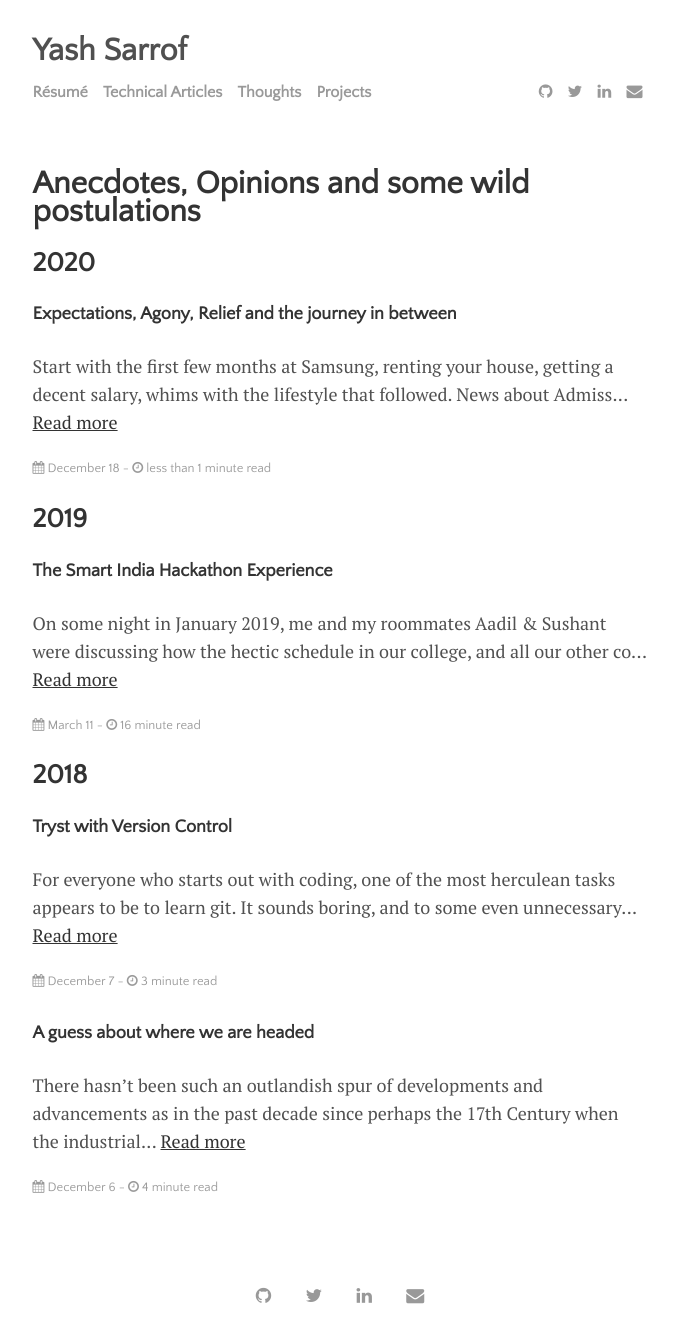
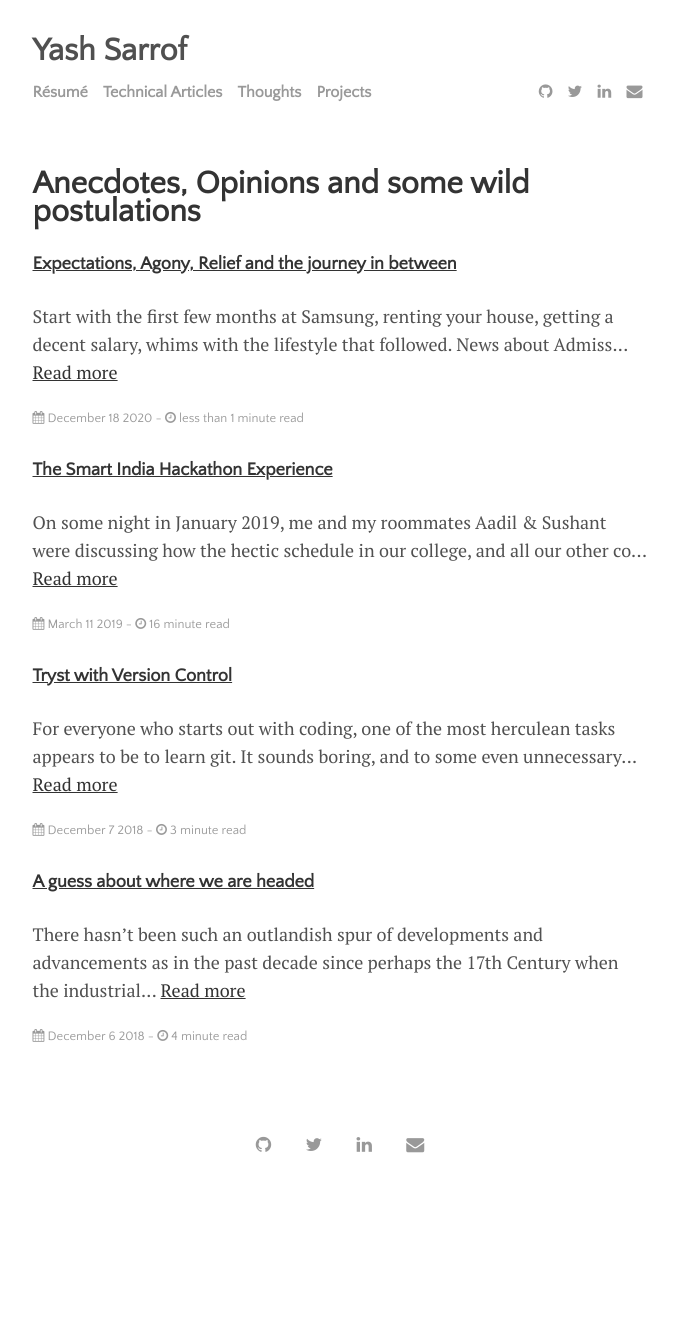
Before and after one commit to yashYRS/yashYRS.github.io, a Jekyll site: the page built from menu/thoughts.md, in a window 1280 px wide. Shown: the whole page, without its empty margins (300-977 px from the left). Built offline with Jekyll 4.4.1, drawn with Linux system fonts in a browser that asks for light colours; after the commit the page ends 1191 px from its top, so only the background shows below that.

```diff
--- a/menu/thoughts.md
+++ b/menu/thoughts.md
@@ -6,20 +6,10 @@ title: Anecdotes, Opinions and some wild postulations
   {% for post in site.posts %}
 
     {% if post.categories contains "Thoughts" %}
-      {% unless post.next.categories contains "Thoughts" %}
-        <h2>{{ post.date | date: '%Y' }}</h2>
-      {% else %}
-        {% capture year %}{{ post.date | date: '%Y' }}{% endcapture %}
-        {% capture nyear %}{{ post.next.date | date: '%Y' }}{% endcapture %}
-        {% if year != nyear %}
-          <h2>{{ post.date | date: '%Y' }}</h2>
-        {% endif %}
-      {% endunless %}
-
       <li itemscope>
-        <h4>{{ post.title }}</h4>
+        <a href="{{ site.github.url }}{{ post.url }}"> <h4>{{ post.title }} </h4></a>
         <p> {{ post.content | strip_html | truncate: 150 }} <a href="{{ site.github.url }}{{ post.url }}">Read more</a></p>
-        <p class="post-date"><span><i class="fa fa-calendar" aria-hidden="true"></i> {{ post.date | date: "%B %-d" }} - <i class="fa fa-clock-o" aria-hidden="true"></i> {% include read-time.html %}</span></p>
+        <p class="post-date"><span><i class="fa fa-calendar" aria-hidden="true"></i> {{ post.date | date: "%B %-d %Y" }} - <i class="fa fa-clock-o" aria-hidden="true"></i> {% include read-time.html %}</span></p>
       </li>
 
     {% endif %}
```
Also changed, not shown: _includes/disqus.html (deleted, +0 -14 lines), _includes/social-sharing.html (deleted, +0 -7 lines), menu/articles.md (+2 -12 lines), menu/projects.md (+2 -13 lines).
